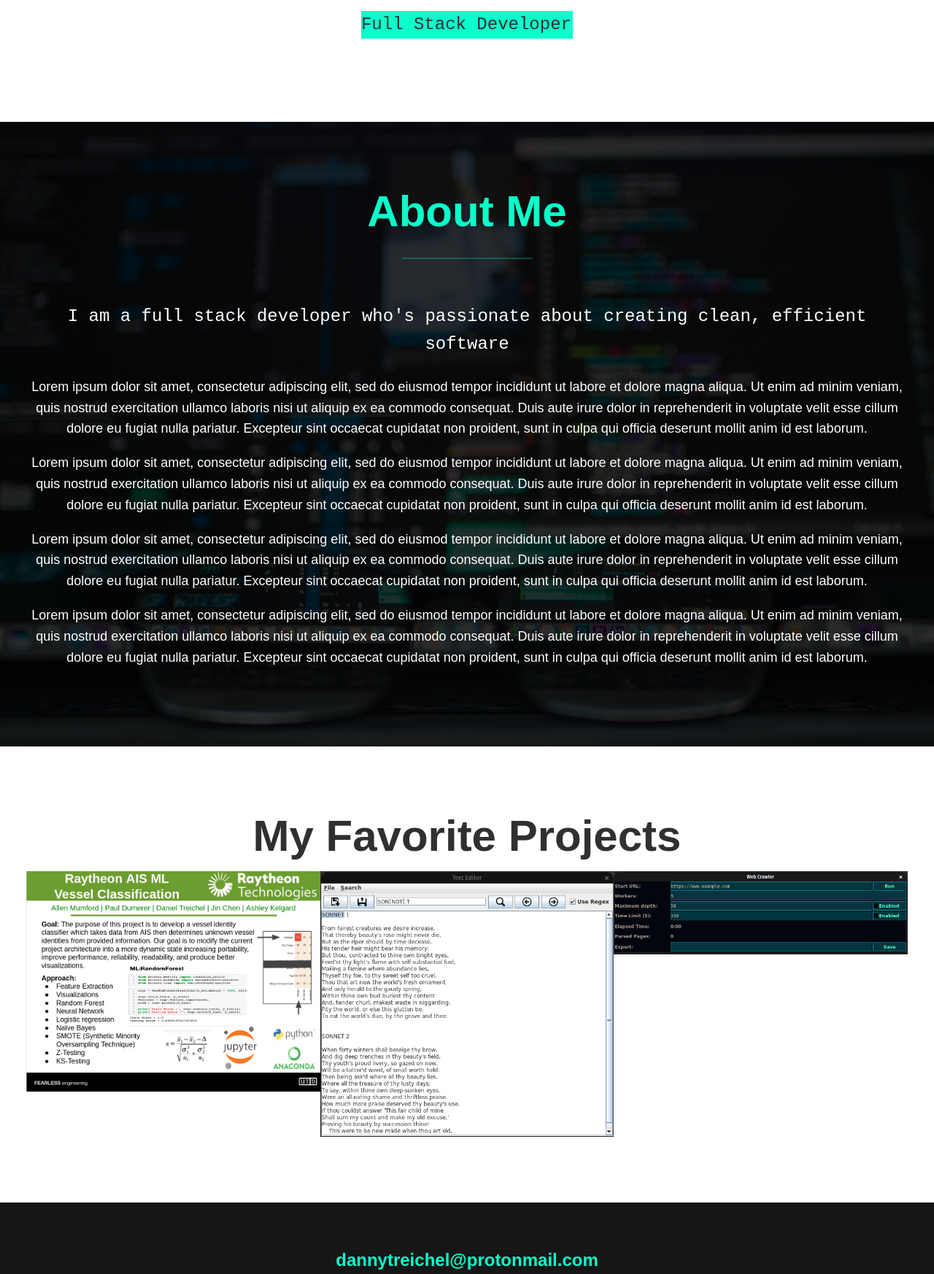
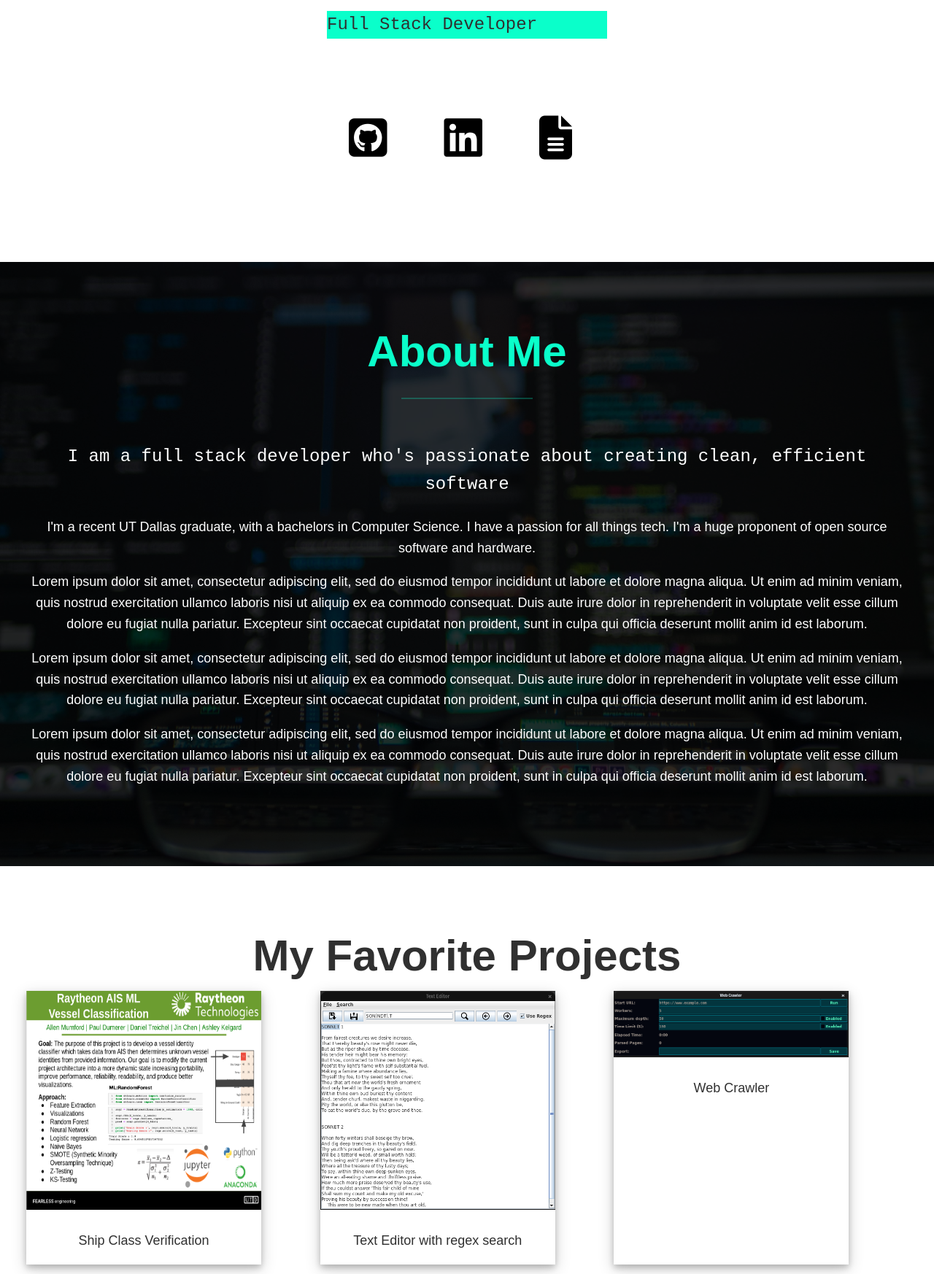
Before and after one commit to Duallight/Portfolio-Website, a plain HTML site: page index.html in a window 1280 px wide. Shown: the part 367-2113 px from the top of the page at 73% size. Drawn offline with Linux system fonts and the light colour scheme.

Commit message:
Updated links & styled projects

```diff
--- a/css/style.css
+++ b/css/style.css
@@ -26,6 +26,7 @@
         --fs-h1: 4.5rem;
         --fs-h2: 3.75rem;
         --fs-h3: 1.5rem;
+        --fs-h4: 1rem;
         --fs-body: 1.125rem;
     }
 }
@@ -70,6 +71,9 @@ h2 {
 }
 h3 {
     font-size: var(--fs-h3);
+}
+h4 {
+    font-size: var(--fs-h4);
 }
 .section_title {
     margin-bottom: 0.25em;
@@ -210,7 +214,33 @@ header {
         align-self: start;
         grid-column: -1/1;
     }
+    .social-buttons {
+        display: grid;
+        width: min-content;
+        margin: 0 auto;
+        grid-column-gap: 1em;
+    }
 
+}
+.social-buttons {
+    list-style: none;
+    display: flex;
+    justify-content: center;
+    margin: 2em 0 0;
+    padding: 0;
+    text-align: center;
+}
+.social-button-item {
+    padding: 0.5em;
+    font-size: var(--fs-h2);
+    display: block;
+}
+.social-button-link {
+    color: black;
+    display: block;
+}
+.social-button-link:hover {
+    color: #008669;
 }
 
 /* about section */
@@ -258,8 +288,23 @@ header {
 }
 
 .portfolio_item {
-    background: var(--clr-light);
+    width: 80%;
+    background-color: white;
+    box-shadow: 0 4px 8px rgba(0,0,0, 0.2), 0 6px 20px 0 rgba(0,0,0, 0.19);
+    margin-bottom: 25px;
 
+}
+.portfolio_img {
+    width: 100%;
+    height: 80%;
+}
+.web_crawler_img {
+    width: auto;
+    max-height: 100%;
+}
+.container {
+    text-align: center;
+    padding: 10px 20px;
 }
 
 .footer {
--- a/index.html
+++ b/index.html
@@ -29,6 +29,24 @@
                 Hi, I'm <strong>Daniel Treichel</strong>
             </h1>
             <p class="section_subtitle section_subtitle_intro">Full Stack Developer</p>
+            <ul class="social-buttons">
+                <li class="social-button-item">
+                    <a class="social-button-link" href="https://github.com/Duallight">
+                        <i class="fab fa-github-square"></i>
+                    </a>
+                </li>
+                <li class="social-button-item">
+                    <a class="social-button-link" href="https://www.linkedin.com/in/daniel-treichel/">
+                        <i class="fab fa-linkedin"></i>
+                    </a>
+                </li>
+                <li class="social-button-item">
+                    <a class = "social-button-link" href="Treichel.pdf">
+                        <i class="fas fa-file-alt"></i>
+                    </a>
+
+                </li>
+            </ul>
         </section>
 
         <!--About me section-->
@@ -36,10 +54,9 @@
             <h2 class="section_title section_title_about">About Me</h2>
             <p class="section_subtitle section_subtitle_about">I am a full stack developer who's passionate about creating clean, efficient software</p>
             <div class="about-me-body">
-                <p>Lorem ipsum dolor sit amet, consectetur adipiscing elit, sed do eiusmod tempor incididunt ut labore et dolore magna aliqua.
-                     Ut enim ad minim veniam, quis nostrud exercitation ullamco laboris nisi ut aliquip ex ea commodo consequat. Duis aute irure
-                     dolor in reprehenderit in voluptate velit esse cillum dolore eu fugiat nulla pariatur. Excepteur sint occaecat cupidatat non
-                      proident, sunt in culpa qui officia deserunt mollit anim id est laborum.</p>
+                <p>I'm a recent UT Dallas graduate, with a bachelors in Computer Science. I have a passion for all things tech. I'm a huge proponent
+                    of open source software and hardware.
+                </p>
                 <p>Lorem ipsum dolor sit amet, consectetur adipiscing elit, sed do eiusmod tempor incididunt ut labore et dolore magna aliqua.
                     Ut enim ad minim veniam, quis nostrud exercitation ullamco laboris nisi ut aliquip ex ea commodo consequat. Duis aute irure
                     dolor in reprehenderit in voluptate velit esse cillum dolore eu fugiat nulla pariatur. Excepteur sint occaecat cupidatat non
@@ -61,15 +78,35 @@
             <p class="section_subtitle section_subtitle_projects"></p>
 
             <div class="portfolio">
-                <a href="#" class="portfolio_item">
+                <div class = "portfolio_item">
+                    <a href="#" >
                         <img src="/img/AIS_singleslide.png" alt="Ship Verification using machine learning" class="portfolio_img">
                     </a>
+                    <div class="container">
+                        <p>Ship Class Verification</p>
+                    </div>
+                </div>
+                <div class = "portfolio_item">
                     <a href="#" class="portfolio_item">
                         <img src="/img/SearchRegex_textEditor.png" alt="Text Editor written in java" class="portfolio_img">
                     </a>
+                    <div class="container">
+                        <p>Text Editor with regex search</p>
+                    </div>
+                </div>
+                <div class = "portfolio_item">
                     <a href="#" class="portfolio_item">
-                    <img src="/img/webCrawlerExample.png" alt="Web Crawler written in java" class="portfolio_img">
+                        <img src="/img/webCrawlerExample.png" alt="Web Crawler written in java" class="web_crawler_img">
                     </a>
+                    <div class="container">
+                        <p>Web Crawler</p>
+                    </div>
+                </div>
+                <!--
+
+
+                -->
+
             </div>
         </section>
 
```
Also changed, not shown: 1 other file. Lines whose indentation alone changed are shown as unchanged.
